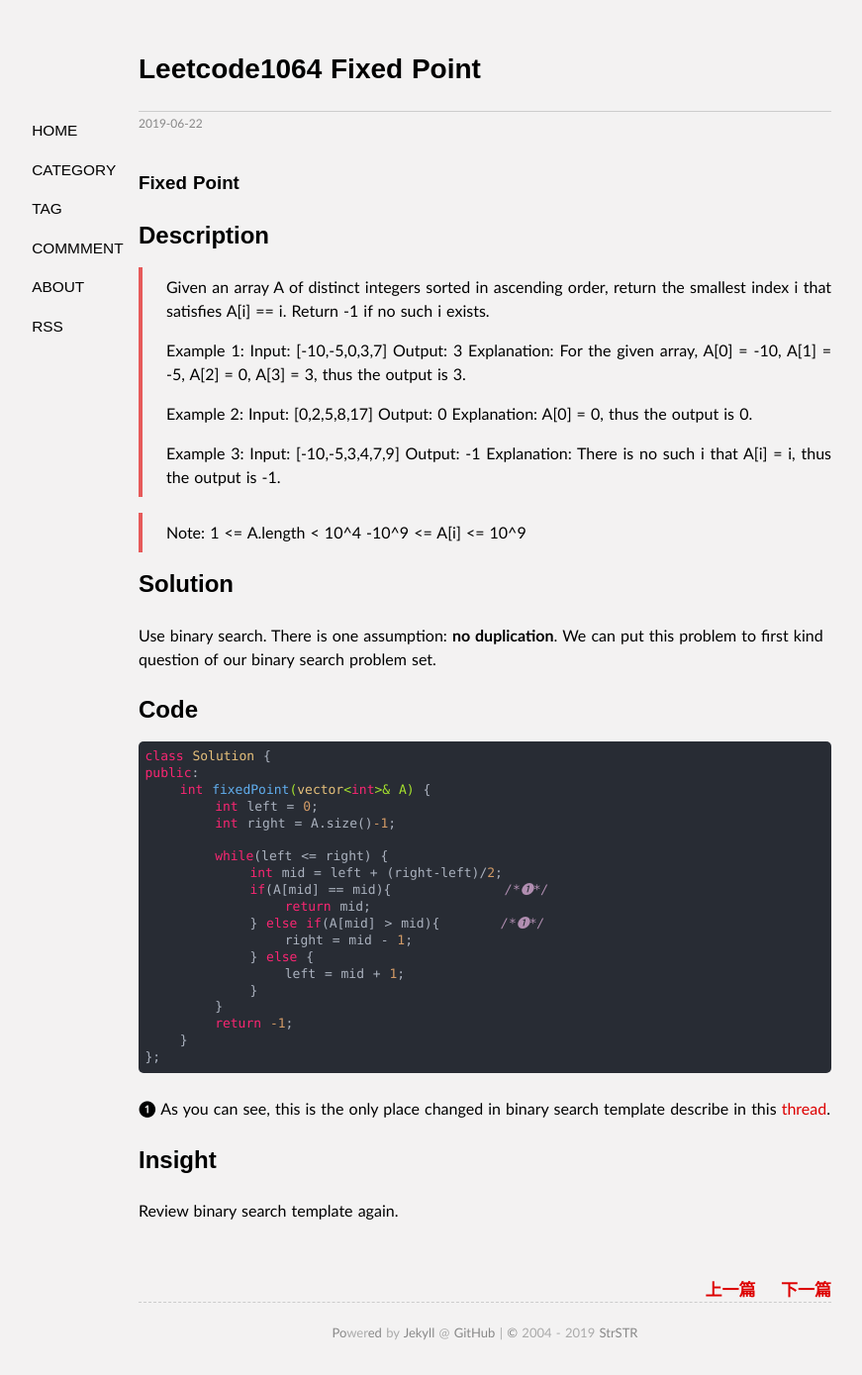
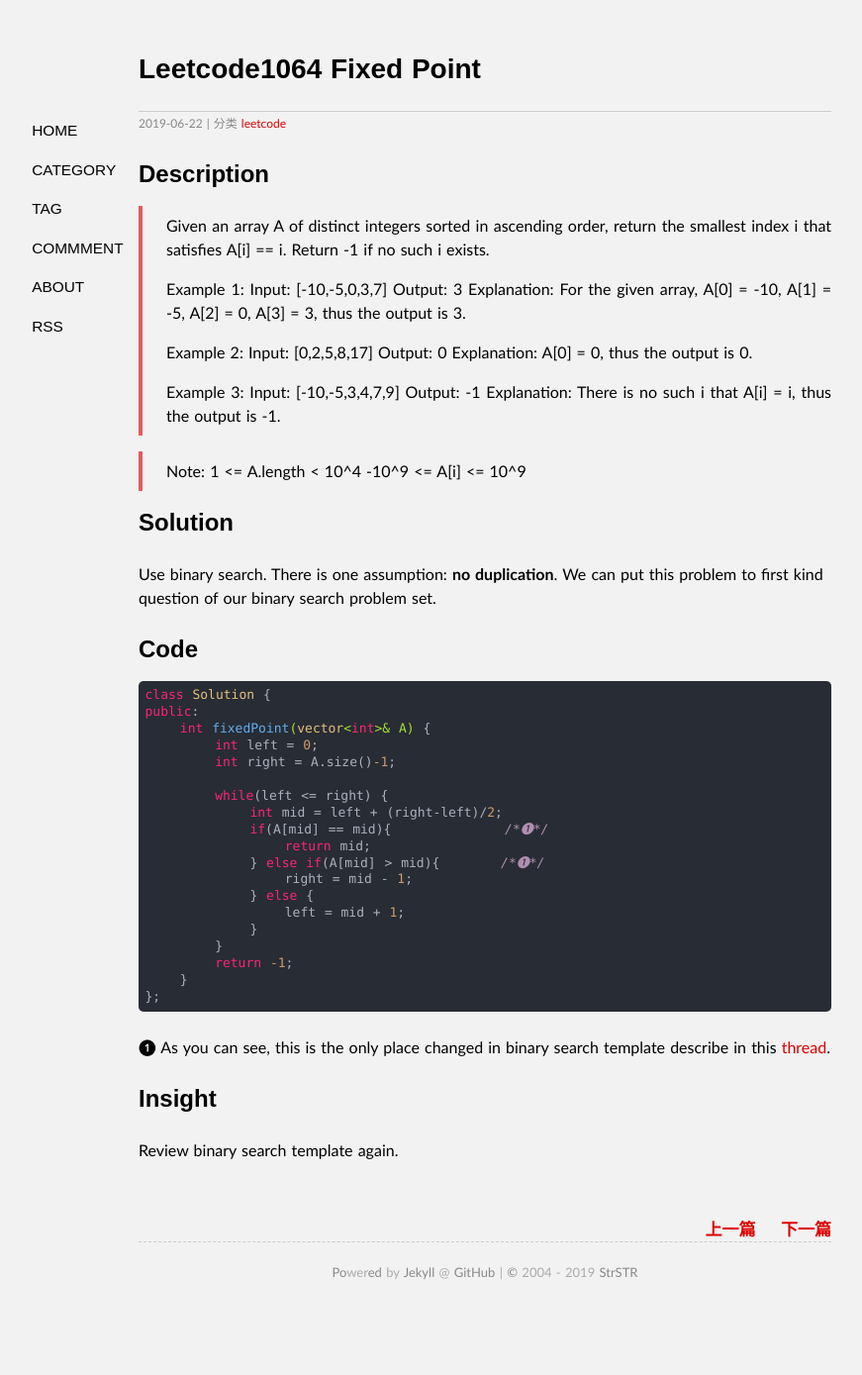
Before and after one commit to goingeast/goingeast.github.io, a Jekyll site: the page built from _posts/2019-06-22-Leetcode1064-Fixed-Point.md, in a window 1280 px wide. Shown: the whole page at 99% size, without its empty margins (150-1021 px from the left). Built offline with Jekyll 4.4.1, drawn with Linux system fonts in a browser that asks for light colours; our own code applies the rules of GitHub Pages for plain Markdown files; after the commit the page ends 1328 px from its top, so only the background shows below that.

Commit message:
Update 2019-06-22-Leetcode1064-Fixed-Point.md

```diff
--- a/_posts/2019-06-22-Leetcode1064-Fixed-Point.md
+++ b/_posts/2019-06-22-Leetcode1064-Fixed-Point.md
@@ -1,4 +1,7 @@
-# Fixed Point
+---
+categories: leetcode
+---
+
 ## Description
 >Given an array A of distinct integers sorted in ascending order, return the smallest index i that satisfies A[i] == i.  Return -1 if no such i exists.
 >
```
